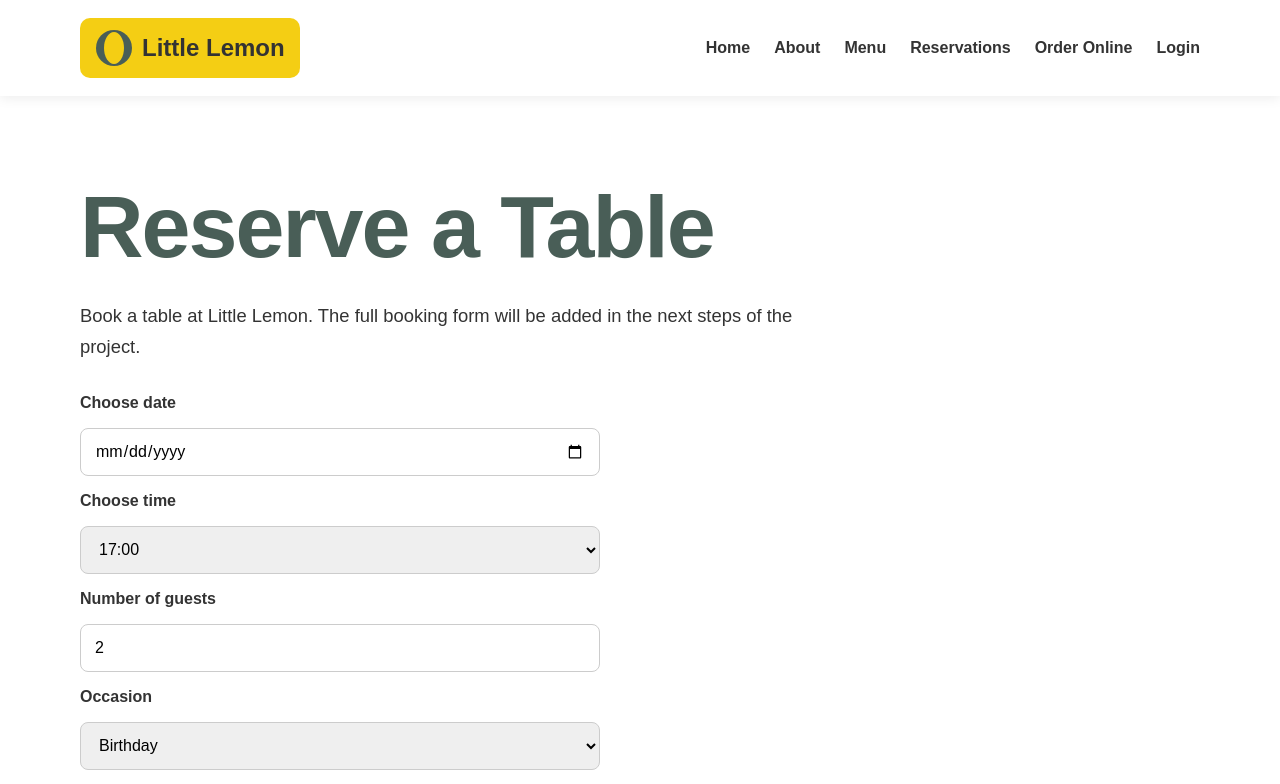
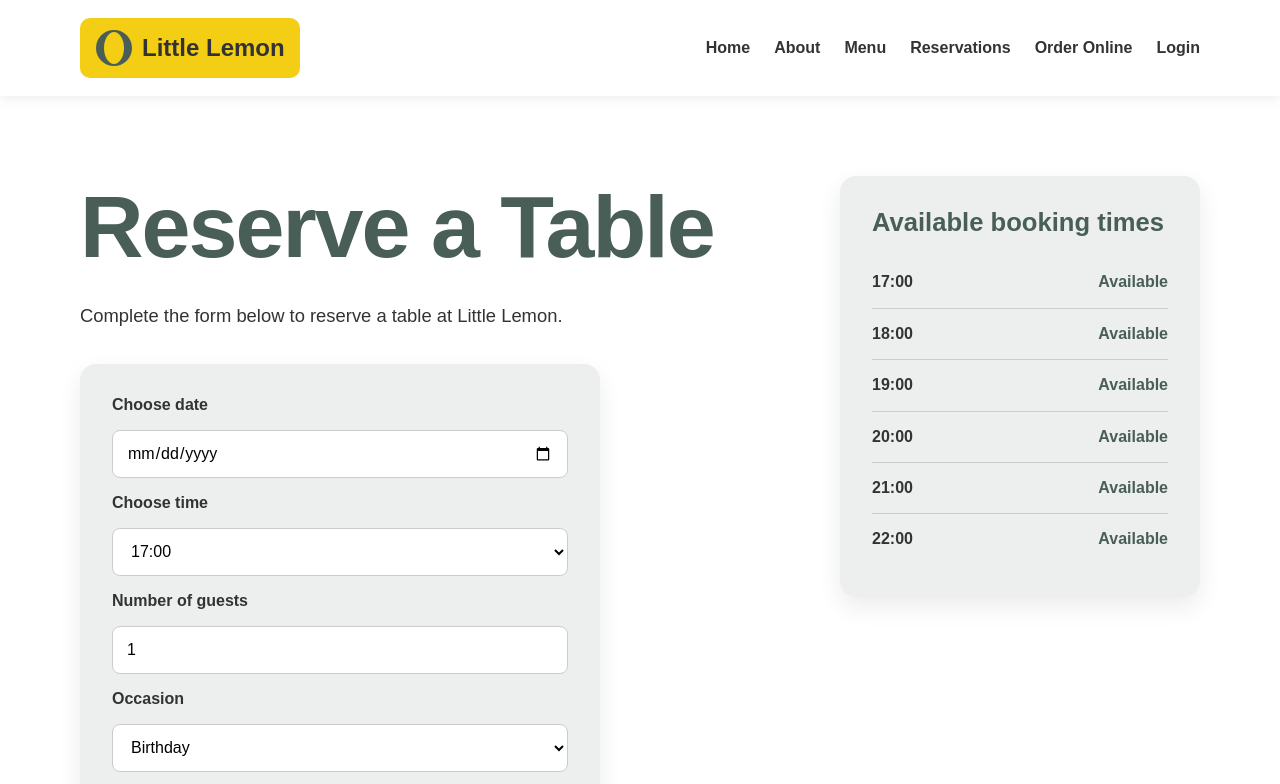
Before and after one commit to jalfons/little-lemon, a React (Create React App) app: page /booking in a window 1280 px wide. Shown: the top 784 px of the page. Built offline with nearby package versions, Linux system fonts and the light colour scheme.

Commit message:
Lift booking state to Main component

```diff
--- a/src/App.css
+++ b/src/App.css
@@ -514,3 +514,94 @@ address {
   outline: 3px solid var(--color-secondary-light);
   border-color: var(--color-primary-green);
 }
+
+.booking-page {
+  background-color: var(--color-white);
+}
+
+.booking-form {
+  max-width: 520px;
+  margin-top: 32px;
+  display: grid;
+  gap: 16px;
+  background-color: var(--color-highlight-light);
+  padding: 32px;
+  border-radius: var(--border-radius-md);
+  box-shadow: var(--shadow-card);
+}
+
+.booking-form label {
+  font-weight: 800;
+}
+
+.booking-form input,
+.booking-form select {
+  width: 100%;
+  min-height: 48px;
+  border: 1px solid #cccccc;
+  border-radius: var(--border-radius-sm);
+  padding: 10px 14px;
+  font: inherit;
+  background-color: var(--color-white);
+}
+
+.booking-form input:focus,
+.booking-form select:focus {
+  outline: 3px solid var(--color-secondary-light);
+  border-color: var(--color-primary-green);
+}
+
+.booking-form .booking-submit {
+  margin-top: 12px;
+  border: none;
+  cursor: pointer;
+}
+
+.booking-page-layout {
+  display: grid;
+  grid-template-columns: minmax(0, 1fr) 360px;
+  gap: 48px;
+  align-items: start;
+}
+
+.booking-slots {
+  background-color: var(--color-highlight-light);
+  padding: 32px;
+  border-radius: var(--border-radius-md);
+  box-shadow: var(--shadow-card);
+}
+
+.booking-slots h2 {
+  color: var(--color-primary-green);
+  font-size: 1.6rem;
+  margin-bottom: 20px;
+}
+
+.booking-slots ul {
+  list-style: none;
+  padding: 0;
+  margin: 0;
+}
+
+.booking-slot {
+  display: flex;
+  justify-content: space-between;
+  gap: 16px;
+  padding: 14px 0;
+  border-bottom: 1px solid #cccccc;
+  font-weight: 700;
+}
+
+.booking-slot:last-child {
+  border-bottom: none;
+}
+
+.booking-slot span:last-child {
+  color: var(--color-primary-green);
+}
+
+@media (max-width: 900px) {
+  .booking-page-layout {
+    grid-template-columns: 1fr;
+  }
+}
--- /dev/null
+++ b/src/components/BookingForm.js
@@ -0,0 +1,101 @@
+import { useState } from 'react';
+
+function BookingForm({ availableTimes, dispatchAvailableTimes }) {
+  const [date, setDate] = useState('');
+  const [time, setTime] = useState(availableTimes[0] || '');
+  const [guests, setGuests] = useState(1);
+  const [occasion, setOccasion] = useState('Birthday');
+
+  function handleDateChange(event) {
+    const selectedDate = event.target.value;
+
+    setDate(selectedDate);
+
+    dispatchAvailableTimes({
+      type: 'date_changed',
+      payload: selectedDate,
+    });
+
+    if (availableTimes.length > 0) {
+      setTime(availableTimes[0]);
+    }
+  }
+
+  function handleSubmit(event) {
+    event.preventDefault();
+
+    const reservationData = {
+      date,
+      time,
+      guests,
+      occasion,
+    };
+
+    console.log('Reservation submitted:', reservationData);
+
+    dispatchAvailableTimes({
+      type: 'reservation_submitted',
+      payload: reservationData,
+    });
+
+    alert('Reservation submitted. Check the browser console for the form data.');
+  }
+
+  return (
+    <form className="booking-form" onSubmit={handleSubmit}>
+      <label htmlFor="res-date">Choose date</label>
+      <input
+        type="date"
+        id="res-date"
+        value={date}
+        onChange={handleDateChange}
+        required
+      />
+
+      <label htmlFor="res-time">Choose time</label>
+      <select
+        id="res-time"
+        value={time}
+        onChange={(event) => setTime(event.target.value)}
+        required
+      >
+        {availableTimes.map((availableTime) => (
+          <option key={availableTime} value={availableTime}>
+            {availableTime}
+          </option>
+        ))}
+      </select>
+
+      <label htmlFor="guests">Number of guests</label>
+      <input
+        type="number"
+        placeholder="1"
+        min="1"
+        max="10"
+        id="guests"
+        value={guests}
+        onChange={(event) => setGuests(event.target.value)}
+        required
+      />
+
+      <label htmlFor="occasion">Occasion</label>
+      <select
+        id="occasion"
+        value={occasion}
+        onChange={(event) => setOccasion(event.target.value)}
+        required
+      >
+        <option value="Birthday">Birthday</option>
+        <option value="Anniversary">Anniversary</option>
+      </select>
+
+      <input
+        type="submit"
+        value="Make Your Reservation"
+        className="primary-button booking-submit"
+      />
+    </form>
+  );
+}
+
+export default BookingForm;
--- /dev/null
+++ b/src/components/BookingSlot.js
@@ -0,0 +1,10 @@
+function BookingSlot({ time }) {
+  return (
+    <li className="booking-slot">
+      <span>{time}</span>
+      <span>Available</span>
+    </li>
+  );
+}
+
+export default BookingSlot;
--- /dev/null
+++ b/src/components/BookingSlots.js
@@ -0,0 +1,21 @@
+import BookingSlot from './BookingSlot';
+
+function BookingSlots({ availableTimes }) {
+  return (
+    <section className="booking-slots" aria-labelledby="available-times-title">
+      <h2 id="available-times-title">Available booking times</h2>
+
+      {availableTimes.length > 0 ? (
+        <ul>
+          {availableTimes.map((time) => (
+            <BookingSlot key={time} time={time} />
+          ))}
+        </ul>
+      ) : (
+        <p>No booking times are available for this date.</p>
+      )}
+    </section>
+  );
+}
+
+export default BookingSlots;
--- a/src/components/Main.js
+++ b/src/components/Main.js
@@ -1,3 +1,4 @@
+import { useReducer } from 'react';
 import { Routes, Route } from 'react-router-dom';
 import HomePage from '../pages/HomePage';
 import AboutPage from '../pages/AboutPage';
@@ -6,14 +7,45 @@ import BookingPage from '../pages/BookingPage';
 import OrderOnlinePage from '../pages/OrderOnlinePage';
 import LoginPage from '../pages/LoginPage';
 
+function initializeTimes() {
+  return ['17:00', '18:00', '19:00', '20:00', '21:00', '22:00'];
+}
+
+function updateTimes(state, action) {
+  switch (action.type) {
+    case 'date_changed':
+      return initializeTimes();
+
+    case 'reservation_submitted':
+      return state.filter((time) => time !== action.payload.time);
+
+    default:
+      return state;
+  }
+}
+
 function Main() {
+  const [availableTimes, dispatchAvailableTimes] = useReducer(
+    updateTimes,
+    [],
+    initializeTimes
+  );
+
   return (
     <main>
       <Routes>
         <Route path="/" element={<HomePage />} />
         <Route path="/about" element={<AboutPage />} />
         <Route path="/menu" element={<MenuPage />} />
-        <Route path="/booking" element={<BookingPage />} />
+        <Route
+          path="/booking"
+          element={
+            <BookingPage
+              availableTimes={availableTimes}
+              dispatchAvailableTimes={dispatchAvailableTimes}
+            />
+          }
+        />
         <Route path="/order-online" element={<OrderOnlinePage />} />
         <Route path="/login" element={<LoginPage />} />
       </Routes>
--- a/src/pages/BookingPage.js
+++ b/src/pages/BookingPage.js
@@ -1,40 +1,23 @@
-function BookingPage() {
+import BookingForm from '../components/BookingForm';
+import BookingSlots from '../components/BookingSlots';
+
+function BookingPage({ availableTimes, dispatchAvailableTimes }) {
   return (
-    <section className="page-section" aria-labelledby="booking-title">
-      <div className="container">
-        <h1 id="booking-title">Reserve a Table</h1>
-        <p>
-          Book a table at Little Lemon. The full booking form will be added in
-          the next steps of the project.
-        </p>
+    <section className="page-section booking-page" aria-labelledby="booking-title">
+      <div className="container booking-page-layout">
+        <div>
+          <h1 id="booking-title">Reserve a Table</h1>
+          <p>
+            Complete the form below to reserve a table at Little Lemon.
+          </p>
 
-        <form className="booking-form">
-          <label htmlFor="booking-date">Choose date</label>
-          <input id="booking-date" type="date" />
+          <BookingForm
+            availableTimes={availableTimes}
+            dispatchAvailableTimes={dispatchAvailableTimes}
+          />
+        </div>
 
-          <label htmlFor="booking-time">Choose time</label>
-          <select id="booking-time">
-            <option>17:00</option>
-            <option>18:00</option>
-            <option>19:00</option>
-            <option>20:00</option>
-            <option>21:00</option>
-          </select>
-
-          <label htmlFor="guests">Number of guests</label>
-          <input id="guests" type="number" min="1" max="10" defaultValue="2" />
-
-          <label htmlFor="occasion">Occasion</label>
-          <select id="occasion">
-            <option>Birthday</option>
-            <option>Engagement</option>
-            <option>Anniversary</option>
-          </select>
-
-          <button type="submit" className="primary-button">
-            Make Your Reservation
-          </button>
-        </form>
+        <BookingSlots availableTimes={availableTimes} />
       </div>
     </section>
   );
```
